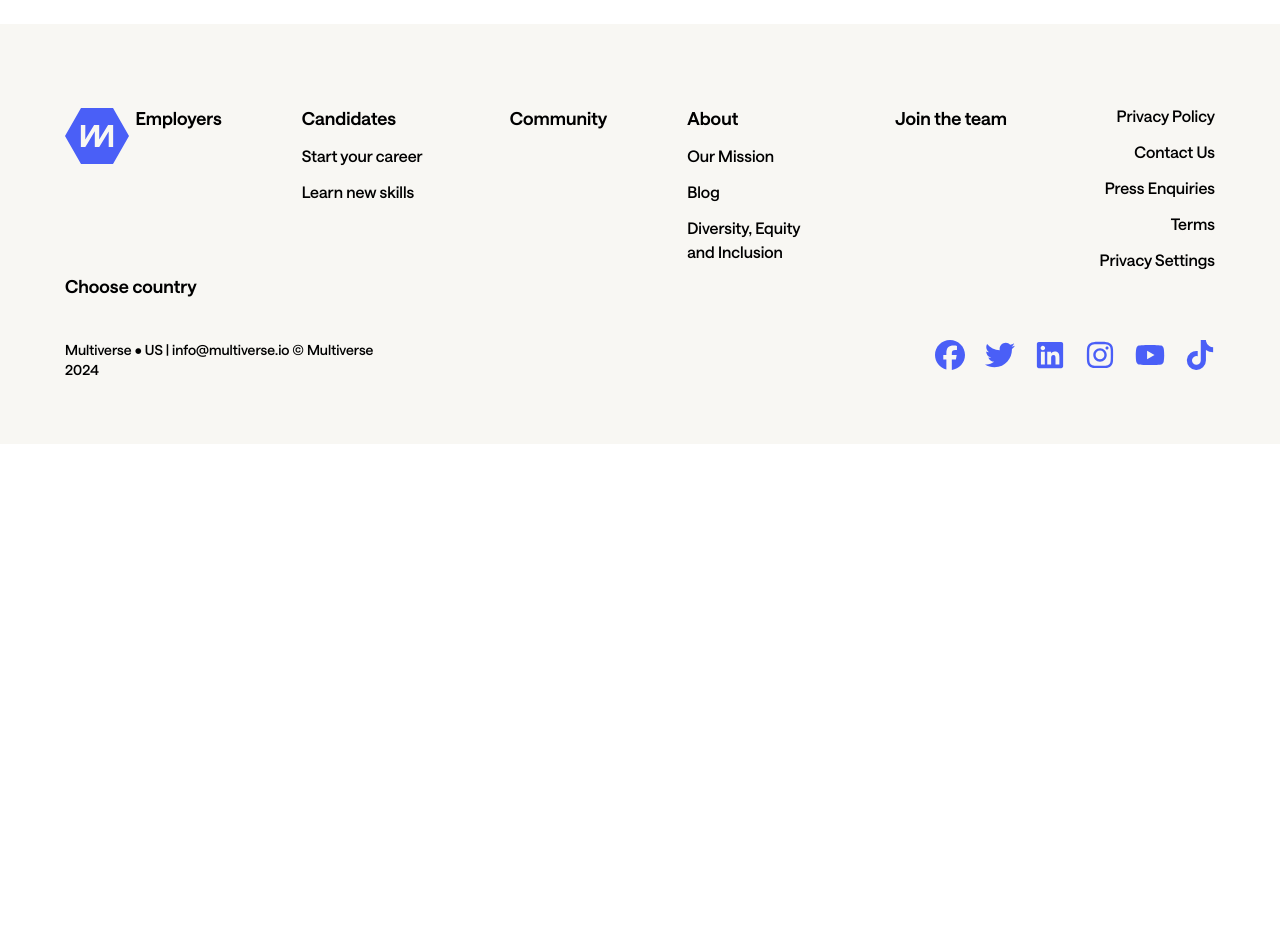
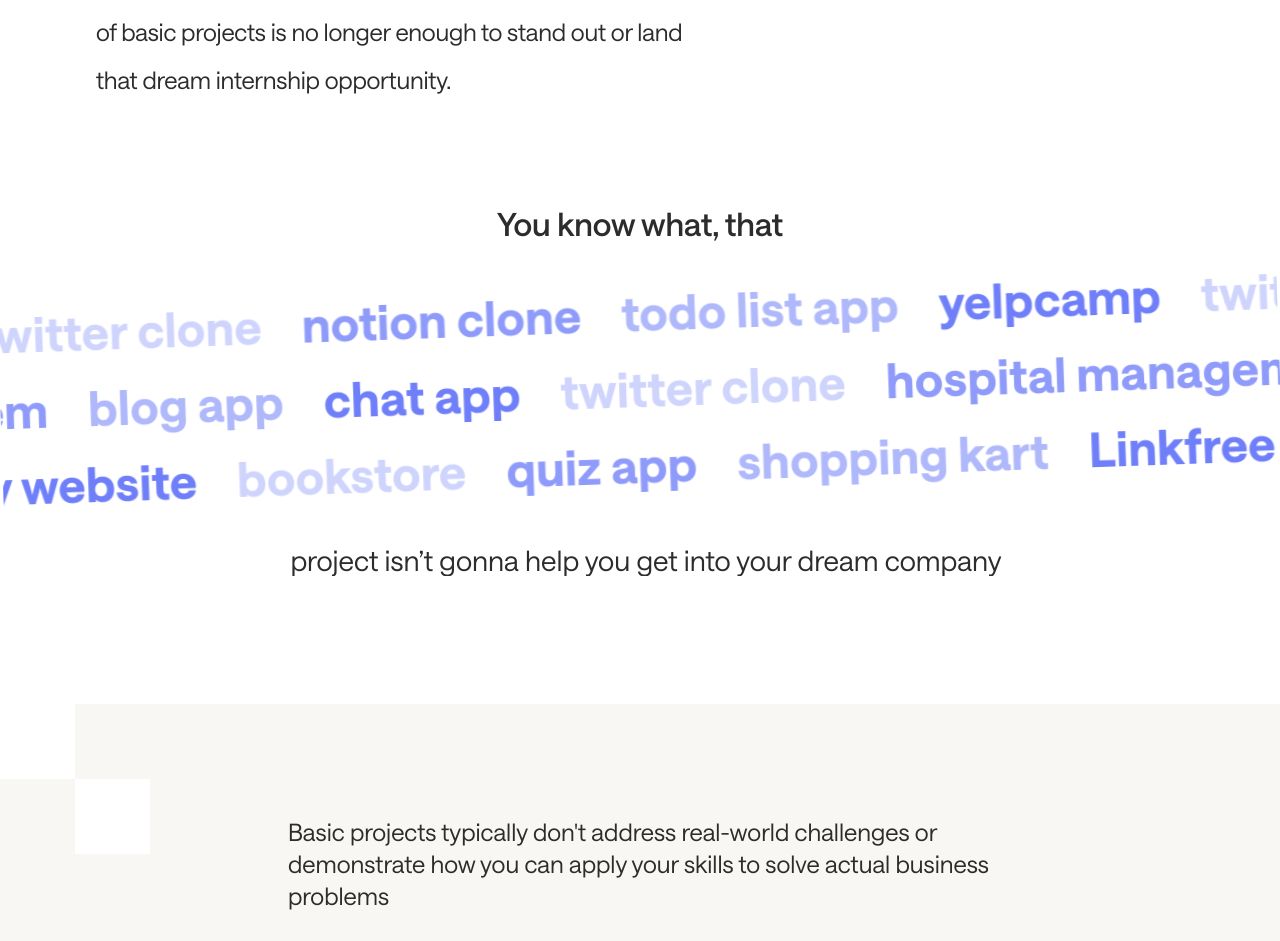
Before and after one commit to internquest/realternships, a Next.js app: page /why-realtern in a window 1280 px wide. Before the commit this address had no page. Shown: the part 776-1717 px from the top of the page. Before the commit the page ends 1220 px from the top, so only its background shows below. Built offline with nearby package versions, Linux system fonts and the light colour scheme.

Commit message:
four components why-realtern page

```diff
--- /dev/null
+++ b/src/app/why-realtern/page.jsx
@@ -0,0 +1,17 @@
+import Banner from "@/components/WhyRealtern/Banner"
+import Hero from "@/components/WhyRealtern/Hero"
+import MarqueeComponent from "@/components/WhyRealtern/MarqueeComponent"
+import Poster from "@/components/WhyRealtern/Poster"
+
+const WhyRealtern = () => {
+    return (
+        <div>
+            <Hero />
+            <MarqueeComponent />
+            <Banner />
+            <Poster />
+        </div>
+    )
+}
+
+export default WhyRealtern
--- a/src/components/Navbar/LgNavbar.jsx
+++ b/src/components/Navbar/LgNavbar.jsx
@@ -78,7 +78,7 @@
             </div>
             <div className="hidden md:flex gap-x-4 mx-auto text-[19px]">
               <Link
-                href="/why"
+                href="/why-realtern"
                 className={`menu-item hover:text-white ${hovered ? "text-[#4A5FF7]" : ""}`}
                 onMouseEnter={() => {
                   setHovered(true);
@@ -88,7 +88,7 @@
                 Why Realtern
               </Link>
               <Link
-                href="/Community"
+                href="/community"
                 className={`menu-item hover:text-white ${hovered ? "text-[#4A5FF7]" : ""}`}
                 onMouseEnter={() => {
                   setHovered(true);
@@ -98,7 +98,7 @@
                 Community
               </Link>
               <Link
-                href="/why"
+                href="/common-questions"
                 className={`menu-item hover:text-white ${hovered ? "text-[#4A5FF7]" : ""}`}
                 onMouseEnter={() => {
                   setHovered(true);
--- a/src/components/Navbar/MobileMenu.jsx
+++ b/src/components/Navbar/MobileMenu.jsx
@@ -1,6 +1,5 @@
 "use client";
 import React, { useState } from "react";
-import { MediumFont } from "@/utils/fonts";
 import Image from "next/image";
 import Link from "next/link";
 import { FiMenu, FiX } from "react-icons/fi";
@@ -44,14 +43,14 @@
             />
           </Link>
           <Link
-            href="/why"
+            href="/why-realtern"
             className="menu-item text-xl"
             onClick={() => setIsOpen(false)}
           >
             Why Realtern
           </Link>
           <Link
-            href="/Community"
+            href="/community"
             className="menu-item text-xl"
             onClick={() => setIsOpen(false)}
           >
--- /dev/null
+++ b/src/components/WhyRealtern/Banner.jsx
@@ -0,0 +1,31 @@
+const Banner = () => {
+    return (
+        <div className="w-full bg-[#F8F7F3] py-36 xl:py-28 flex items-center justify-center text-left mt-20 sm:mt-32 relative">
+            <div className="sm:w-[44rem] flex flex-col gap-y-12 text-xl sm:text-2xl text-[#2C2C2C] ">
+                <p className="leading-[2rem] sm:leadin-[2.6875rem] px-3 md:px-0 pt-4 sm:pt-0">
+                    Basic projects typically don't address real-world challenges or
+                    demonstrate how you can apply your skills to solve actual business
+                    problems
+                </p>
+                <p className="leading-[2rem] sm:leading-[2.6875rem] px-3 md:px-0">
+                    These simple projects often don't showcase your ability to work on
+                    scalable, real-world applications or handle complex problems
+                </p>
+            </div>
+            <div className=" absolute bg-white top-0 left-0 size-[4.6875rem]  ">
+                {" "}
+            </div>
+            <div className=" absolute bg-white top-[4.6875rem] left-[4.6875rem] size-[4.6875rem]  ">
+                {" "}
+            </div>
+            <div className=" absolute bg-white bottom-0 left-0 size-[4.6875rem]  ">
+                {" "}
+            </div>
+            <div className=" absolute bg-white bottom-[4.6875rem] right-0 size-[4.6875rem]  ">
+                {" "}
+            </div>
+        </div>
+    )
+}
+
+export default Banner
--- /dev/null
+++ b/src/components/WhyRealtern/Hero.jsx
@@ -0,0 +1,32 @@
+import hero from '@/assets/WhyRealtern/hero.png';
+import Image from 'next/image';
+
+const Hero = () => {
+    return (
+        <div className=" w-full h-max flex flex-col   ">
+            <div className=" w-full h-[65vh] lg:h-full relative ">
+                <Image
+                    src={hero}
+                    alt="image"
+                    className="w-full h-[65vh] lg:h-[92vh] object-cover relative "
+                />
+                <div className=" w-[6.4rem] sm:w-[12.5rem] h-[3.25rem] rounded-br-[2px] bg-white absolute top-0 left-0  ">
+                    {" "}
+                </div>
+                <div className="absolute -bottom-[1px] left-0 w-[14rem] sm:w-[28.5rem] md:w-[35rem] lg:w-[42rem] xl:w-[50.375rem] h-[3.8rem] sm:h-[5.75rem] xl:h-[6.25rem] rounded-tr-[2px] bg-white  ">
+                    {" "}
+                </div>
+                <div className="absolute -bottom-[0.5px] left-[14rem] sm:left-[28.5rem] md:left-[35rem] lg:left-[42rem] xl:left-[50.375rem] w-12 sm:w-16 xl:w-20 h-12 sm:h-16 xl:h-20 rounded-full bg-white ">
+                    {" "}
+                </div>
+            </div>
+            <span className="text-lg sm:text-xl md:text-2xl !leading-loose tracking-[-0.01em] w-full sm:w-[555px] md:w-[40rem] text-[#2C2C2C] pl-2 sm:pl-4 md:ml-6 lg:ml-20 mt-5 sm:mt-5 lg:mt-8 xl:mt-0">
+                In today's competitive job market, simply having a portfolio of basic
+                projects is no longer enough to stand out or land that dream internship
+                opportunity.
+            </span>
+        </div>
+    )
+}
+
+export default Hero
--- /dev/null
+++ b/src/components/WhyRealtern/MarqueeComponent.jsx
@@ -0,0 +1,100 @@
+import Marquee from "react-fast-marquee";
+import { BoldFont, MediumFont } from "@/utils/fonts";
+
+
+const content1 = [
+    "yelpcamp",
+    "twitter clone",
+    "notion clone",
+    "todo list app"
+];
+const content2 = [
+    "chat app",
+    "twitter clone",
+    "hospital management system",
+    "blog app",
+];
+const content3 = [
+    "food delivery website",
+    "bookstore",
+    "quiz app",
+    "shopping kart",
+    "Linkfree",
+];
+
+const MarqueeComponent = () => {
+    return (
+        <div className="w-full h-max flex flex-col items-center justify-center gap-y-4 sm:gap-y-8 mt-10 lg:mt-24 overflow-hidden">
+            <span className={`text-[2rem] text-[#2C2C2C] ${MediumFont.className}`}>
+                You know what, that
+            </span>
+            <div className="w-full -rotate-2 flex flex-col gap-y-1 sm:gap-y-3 overflow-hidden custom-scrollbar-hide">
+                <Marquee
+                    autoFill
+                    pauseOnClick
+                    className="text-[#6F71EE] flex flex-col"
+                >
+                    {content1.map((item, i) => (
+                        <div key={i} className={`select-none py-2 px-5 text-5xl cursor-pointer tracking-[0.01em] ${BoldFont.className}  ${i % 4 === 0
+                            ? "text-[#5F71F8]/90"
+                            : i % 4 === 1
+                                ? "text-[#5F71F8]/30"
+                                : i % 4 === 2
+                                    ? "text-[#5F71F8]/70"
+                                    : "text-[#5F71F8]/50"
+                            }`}
+                        >
+                            {item}
+                        </div>
+                    ))}
+                </Marquee>
+                <Marquee
+                    autoFill
+                    pauseOnClick
+                    direction="right"
+                    className=" text-[#6F71EE] flex flex-col "
+                >
+                    {content2.map((item, i) => (
+                        <div key={i} className={`select-none py-2 px-5 text-5xl cursor-pointer tracking-[0.01em] ${BoldFont.className}  ${i % 4 === 0
+                            ? "text-[#5F71F8]/90"
+                            : i % 4 === 1
+                                ? "text-[#5F71F8]/30"
+                                : i % 4 === 2
+                                    ? "text-[#5F71F8]/70"
+                                    : "text-[#5F71F8]/50"
+                            }`}
+                        >
+                            {item}
+                        </div>
+                    ))}
+                </Marquee>
+                <Marquee
+                    autoFill
+                    pauseOnClick
+                    className=" text-[#6F71EE] flex flex-col "
+                >
+                    {content3.map((item, i) => (
+                        <div key={i} className={`select-none py-2 px-5 text-5xl cursor-pointer tracking-[0.01em] ${BoldFont.className} ${i % 4 === 0
+                            ? "text-[#5F71F8]/90"
+                            : i % 4 === 1
+                                ? "text-[#5F71F8]/30"
+                                : i % 4 === 2
+                                    ? "text-[#5F71F8]/70"
+                                    : "text-[#5F71F8]/50"
+                            }`}
+                        >
+                            {item}
+                        </div>
+                    ))}
+                </Marquee>
+            </div>
+            <span
+                className="text-[#2C2C2C] text-2xl sm:text-[1.75rem] mt-4 pl-3"
+            >
+                project isn’t gonna help you get into your dream company
+            </span>
+        </div >
+    );
+};
+
+export default MarqueeComponent;
--- /dev/null
+++ b/src/components/WhyRealtern/Poster.jsx
@@ -0,0 +1,31 @@
+import Image from 'next/image'
+import poster from '@/assets/WhyRealtern/poster.png'
+
+const Poster = () => {
+    return (
+        <div className=" w-full h-full py-20 flex items-center justify-center relative ">
+            <Image
+                src={poster}
+                alt="photo"
+                className="w-full md:w-ful h-[477px] sm:h-[620px] md:h-[585px] object-cover sm:object-contain"
+            />
+            <div className="w-auto md:w-[735px] m-4 sm:m-10 md:m-0 p-4 sm:p-6 md:p-12 absolute bg-[#FFFFFF] flex flex-col items-start gap-y-4 sm:gap-y-7 md:gap-y-12 text-lg md:text-xl text-[#2C2C2C] rounded-[20px]">
+                <p className="leading-[30px] sm:leading-[34px]">
+                    Employers are looking for candidates who can demonstrate their ability
+                    to tackle complex problems, think critically, and deliver innovative
+                    solutions
+                </p>
+                <p className="leading-[30px] sm:leading-[34px]">
+                    To differentiate yourself, you need to present something that isn't
+                    commonly seen on every other resume.
+                </p>
+                <p className="leading-[30px] sm:leading-[34px]">
+                    To stand out, you need to go beyond the basics and showcase meaningful
+                    contributions that highlight your unique abilities and experiences.
+                </p>
+            </div>
+        </div>
+    )
+}
+
+export default Poster
```
Also changed, not shown: src/assets/WhyRealtern/hero.png (added), src/assets/WhyRealtern/poster.png (added).
